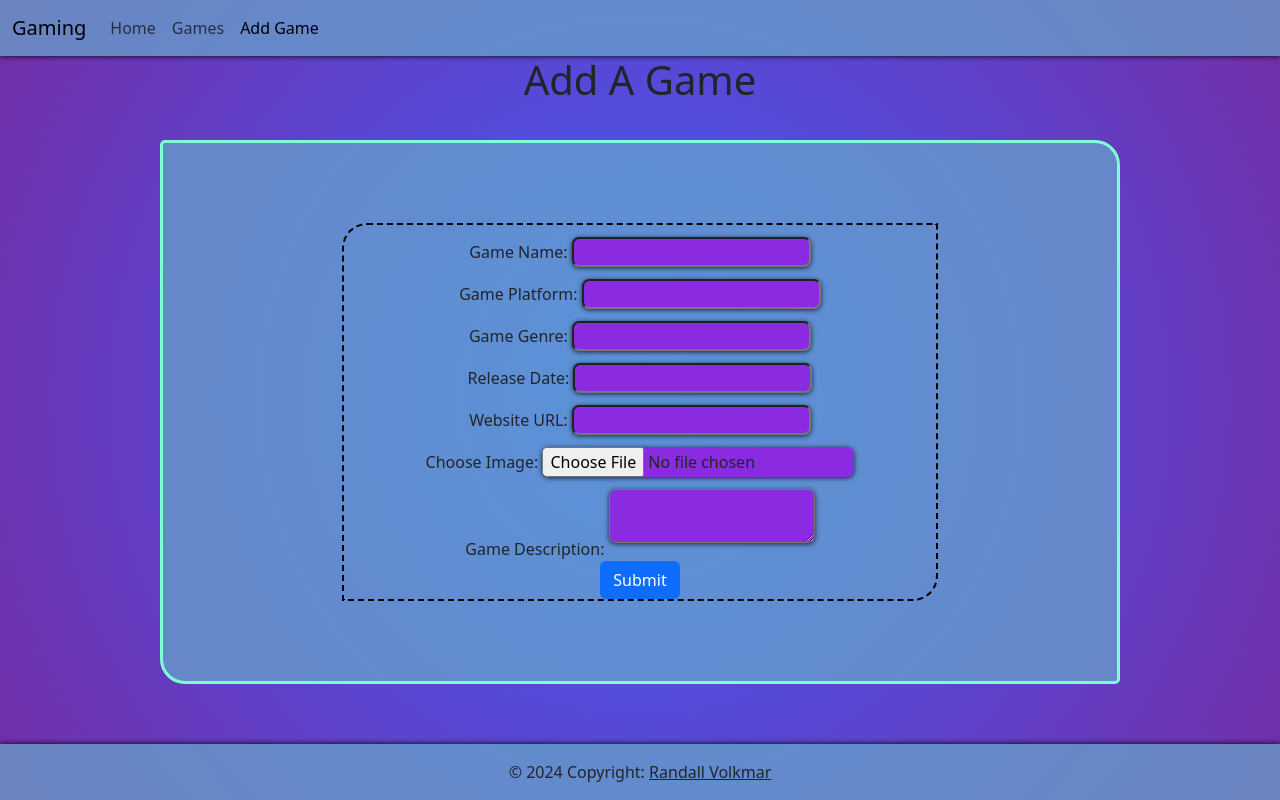
After one commit to Randall-V-OTC/mvc-games, a PHP site: page /addgame.php in a window 1280 px wide. The commit adds this page. Run offline with PHP 8.4, Linux system fonts and the light colour scheme.

Commit message:
working on a form to add games to the db

```diff
--- /dev/null
+++ b/addgame.php
@@ -0,0 +1,17 @@
+<!DOCTYPE html>
+<html lang="en">
+    <head>
+        <?php include "view/includes/cdnlinks.php" ?>
+    </head>
+<body class="d-flex flex-column min-vh-100">
+    <?php include "view/includes/navbar.php" ?>
+
+    <h1 class="text-center">Add A Game</h1>
+
+    <div class="page-contents text-center">
+        <?php include "view/add-game-form.php" ?>
+    </div>
+
+    <?php include "view/includes/foot.php" ?>
+</body>
+</html>
--- a/css/styles.css
+++ b/css/styles.css
@@ -1,4 +1,24 @@
+body {
+    background: rgb(63,94,251);
+    background: radial-gradient(circle, rgba(63,94,251,1) 0%, rgba(116,46,168,1) 100%);
+}
+
+.nav {
+    background-color: rgba(103, 169, 204, 0.7);
+    -webkit-box-shadow: 0px 1px 5px 0px rgba(0,0,0,0.75);
+    -moz-box-shadow: 0px 1px 5px 0px rgba(0,0,0,0.75);
+    box-shadow: 0px 1px 5px 0px rgba(0,0,0,0.75);
+}
+
+.foot {
+    background-color: rgba(103, 169, 204, 0.7);
+    -webkit-box-shadow: 0px -1px 5px 0px rgba(0,0,0,0.75);
+    -moz-box-shadow: 0px -1px 5px 0px rgba(0,0,0,0.75);
+    box-shadow: 0px -1px 5px 0px rgba(0,0,0,0.75);
+}
+
 .page-contents {
+    background-color: rgba(103, 169, 204, 0.7);
     display: flex;
     border: 3px solid aquamarine;
     border-radius: 5px 25px 5px 25px;
@@ -8,7 +28,7 @@
     width: 75%;
 }
 
-.page-contents form input {
+.page-contents form input, .page-contents form textarea {
     margin: .75rem auto 0 auto;
     background-color: blueviolet;
     border-radius: 7px;
@@ -17,11 +37,15 @@
     box-shadow: 0px 1px 5px 0px rgba(0,0,0,0.75);
 }
 
+.page-contents form textarea {
+    margin: .75rem auto .75rem auto;
+}
+
 .page-contents form input[type=submit] {
     background-color: blueviolet;
 }
 
-.page-contents form input:hover {
+.page-contents form input:hover, .page-contents form textarea:hover {
     background-color: khaki;
 }
 
@@ -61,3 +85,9 @@
 .gameGenre {
     flex-direction: row;
 }
+
+.addGameForm {
+    border: 2px dashed black;
+    width: 75%;
+    border-radius: 25px 0 25px 0;
+}
--- /dev/null
+++ b/view/add-game-form.php
@@ -0,0 +1,27 @@
+
+<form class="addGameForm" action="../mvc-games/model/addGameToDB.php" method="post" enctype="multipart/form-data">
+
+    <label for="gameName">Game Name:</label>
+    <input type="text" name="gameName">
+    <br>
+    <label for="gamePlatform">Game Platform:</label>
+    <input type="text" name="gamePlatform">
+    <br>
+    <label for="gameGenre">Game Genre:</label>
+    <input type="text" name="gameGenre">
+    <br>
+    <label for="gameReleaseDate">Release Date:</label>
+    <input type="text" name="gameReleaseDate">
+    <br>
+    <label for="gameWebsiteURL">Website URL:</label>
+    <input type="text" name="gameWebsiteURL">
+    <br>
+    <label for="gameImg">Choose Image:</label>
+    <input type="file" name="gameImg">
+    <br>
+    <label for="gameDesc">Game Description:</label>
+    <textarea name="gameDesc"></textarea>
+    <br>
+    <button class="btn btn-primary" type="submit">Submit</button>
+
+</form>
--- a/view/includes/cdnlinks.php
+++ b/view/includes/cdnlinks.php
@@ -1,4 +1,4 @@
+<link href="css/styles.css" rel="stylesheet">
 <link href="https://cdn.jsdelivr.net/npm/bootstrap@5.3.3/dist/css/bootstrap.min.css" rel="stylesheet" integrity="sha384-QWTKZyjpPEjISv5WaRU9OFeRpok6YctnYmDr5pNlyT2bRjXh0JMhjY6hW+ALEwIH" crossorigin="anonymous">
 <script src="https://cdn.jsdelivr.net/npm/bootstrap@5.3.3/dist/js/bootstrap.bundle.min.js" integrity="sha384-YvpcrYf0tY3lHB60NNkmXc5s9fDVZLESaAA55NDzOxhy9GkcIdslK1eN7N6jIeHz" crossorigin="anonymous"></script>
-<link href="css/styles.css" rel="stylesheet">
 <link rel="stylesheet" href="https://cdnjs.cloudflare.com/ajax/libs/animate.css/4.1.1/animate.min.css"/>
--- a/view/includes/foot.php
+++ b/view/includes/foot.php
@@ -1,6 +1,6 @@
-<footer class="bg-body-tertiary text-center text-lg-start mt-auto">
+<footer class="text-center text-lg-start mt-auto">
   <!-- Copyright -->
-  <div class="text-center p-3" style="background-color: rgba(0, 0, 0, 0.05);">
+  <div class="foot text-center p-3">
     © 2024 Copyright:
     <a class="text-body" href="#">Randall Volkmar</a>
   </div>
--- a/view/includes/navbar.php
+++ b/view/includes/navbar.php
@@ -2,7 +2,7 @@
   $active_page = basename($_SERVER['PHP_SELF']);
 ?>
 
-<nav class="navbar navbar-expand-lg bg-body-tertiary">
+<nav class="navbar nav navbar-expand-lg">
   <div class="container-fluid">
     <a class="navbar-brand" href="#">Gaming</a>
     <button class="navbar-toggler" type="button" data-bs-toggle="collapse" data-bs-target="#navbarSupportedContent" aria-controls="navbarSupportedContent" aria-expanded="false" aria-label="Toggle navigation">
@@ -16,6 +16,9 @@
         <li class="nav-item">
           <a class="nav-link <?php echo (($active_page == 'games.php') ? 'active' : ''); ?>" aria-current="page" href="games.php">Games</a>
         </li>
+        <li class="nav-item">
+          <a class="nav-link <?php echo (($active_page == 'addgame.php') ? 'active' : ''); ?>" aria-current="page" href="addgame.php">Add Game</a>
+        </li>
       </ul>
     </div>
   </div>
```
Also changed, not shown: model/addGameToDB.php (added, +20 -0 lines), 3 other files.
